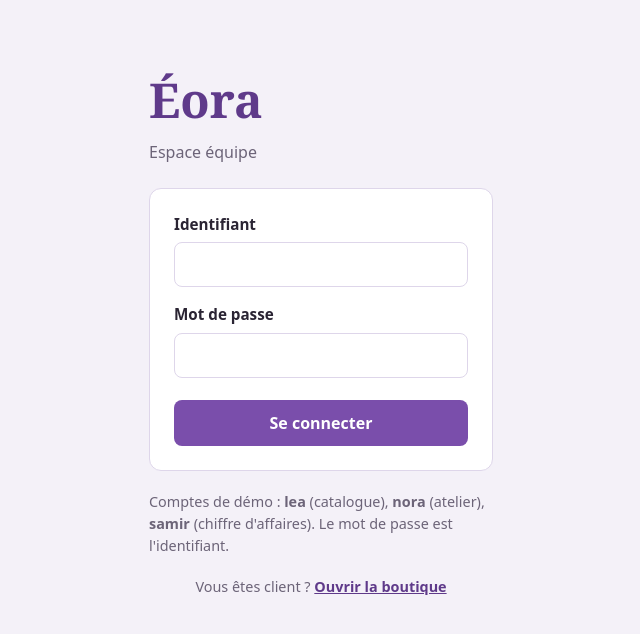
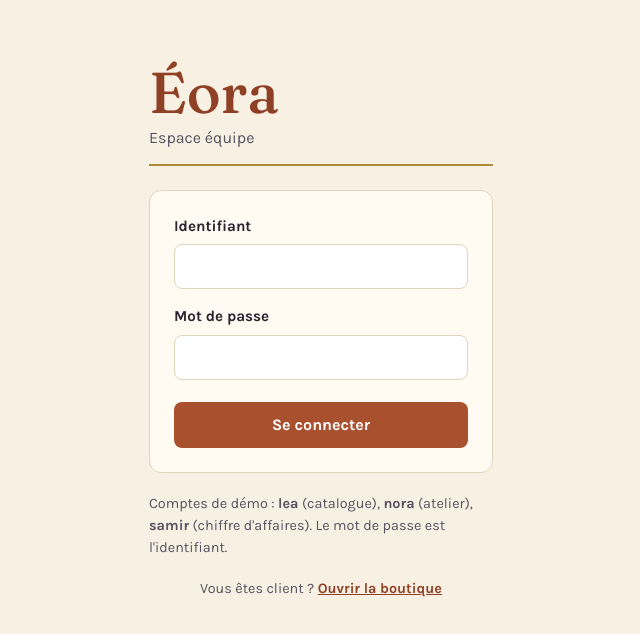
Before and after one commit to FloKBCode/projet-sql-avance-eora, a React app in the folder site/app/: page / in a window 1280 px wide. Shown: the top 634 px of the page, without its empty margins (319-959 px from the left). Built offline with nearby package versions, Linux system fonts and the light colour scheme; the HTML template or start-up script is replaced by a standard one.

Commit message:
Passe le site aux couleurs et aux polices d'Éora
Palette de la marque (encre, terracotta, or, crème) dans les variables de index.css, Fraunces pour les titres et Karla pour le texte. Les classes et la mise en page de Sarah ne changent pas.

```diff
--- a/site/app/src/index.css
+++ b/site/app/src/index.css
@@ -1,12 +1,17 @@
+@import url('https://fonts.googleapis.com/css2?family=Fraunces:opsz,SOFT,wght@9..144,50..100,400..700&family=Karla:wght@400;500;700&display=swap');
+
 :root {
-  --fond: #f4f1f8;
-  --surface: #ffffff;
-  --encre: #2a2433;
-  --discret: #6c6478;
-  --accent: #7a4eab;
-  --accent-fonce: #5f3a8a;
-  --trait: #ded6ea;
-  --danger: #a32d4a;
+  --fond: #f7f0e3;
+  --surface: #fffaf2;
+  --encre: #2a2430;
+  --discret: #5a5160;
+  --accent: #a9502f;
+  --accent-fonce: #8f4126;
+  --or: #b08a3a;
+  --trait: #e2d5bf;
+  --danger: #8e2a2a;
+  --titre: 'Fraunces', Georgia, serif;
+  --texte: 'Karla', system-ui, sans-serif;
 }
 
 * {
@@ -17,13 +22,14 @@ body {
   margin: 0;
   background: var(--fond);
   color: var(--encre);
-  font-family: system-ui, -apple-system, 'Segoe UI', sans-serif;
+  font-family: var(--texte);
   line-height: 1.5;
 }
 
 h1 {
-  font-family: Georgia, 'Times New Roman', serif;
-  font-weight: 600;
+  font-family: var(--titre);
+  font-variation-settings: 'SOFT' 100;
+  font-weight: 500;
   margin: 0 0 0.25rem;
 }
 
@@ -33,7 +39,7 @@ button {
 }
 
 :focus-visible {
-  outline: 3px solid var(--accent);
+  outline: 3px solid var(--or);
   outline-offset: 2px;
 }
 
@@ -192,3 +198,21 @@ form button:disabled {
 .secondaire {
   margin-top: 1rem;
 }
+
+.entete strong {
+  font-family: var(--titre);
+  font-variation-settings: 'SOFT' 100;
+  font-weight: 500;
+  font-size: 1.35rem;
+  color: var(--accent-fonce);
+}
+
+.connexion h1 {
+  font-size: 3.6rem;
+  line-height: 1;
+}
+
+.connexion .sous-titre {
+  padding-bottom: 0.9rem;
+  border-bottom: 2px solid var(--or);
+}
```
